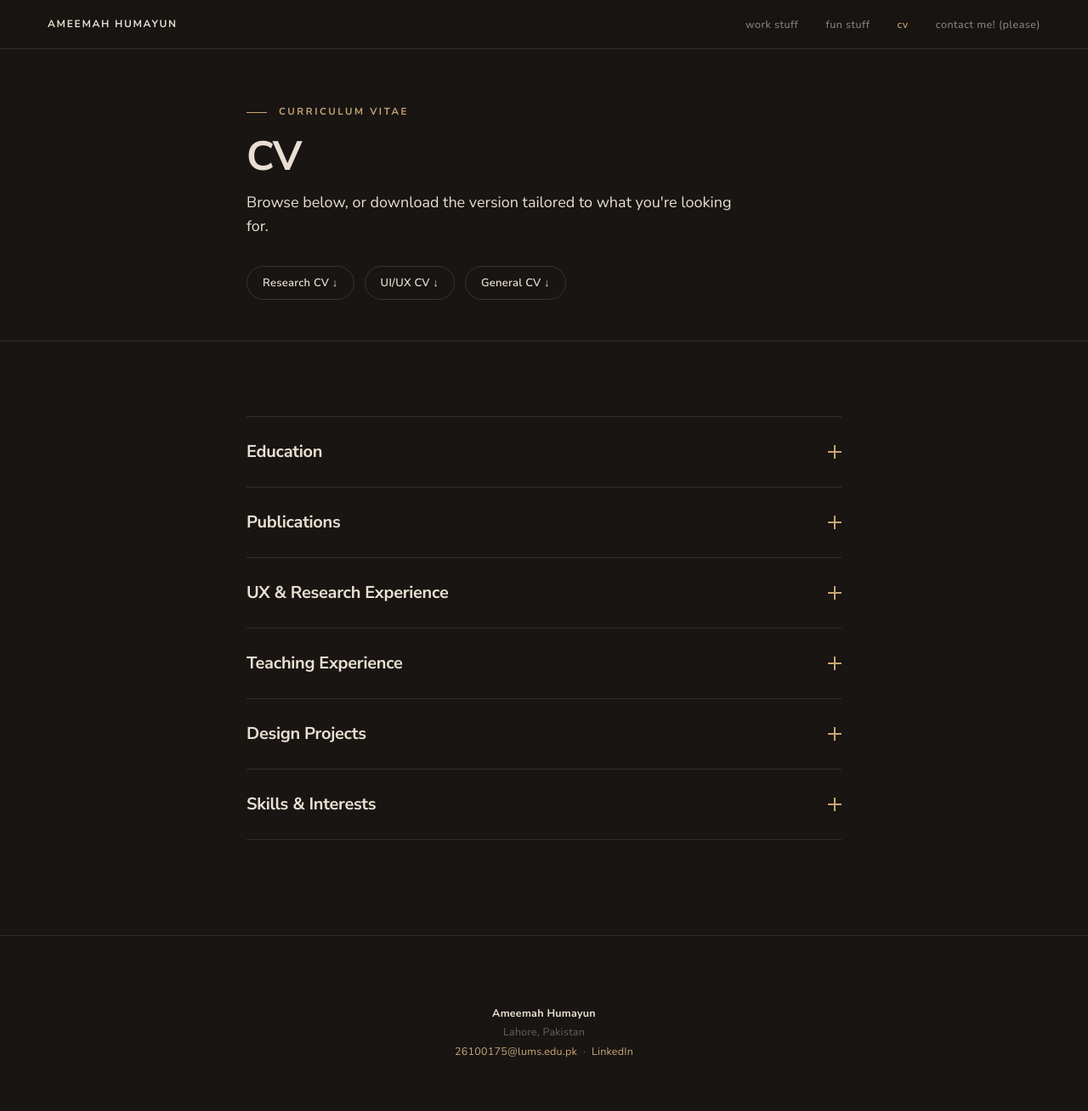
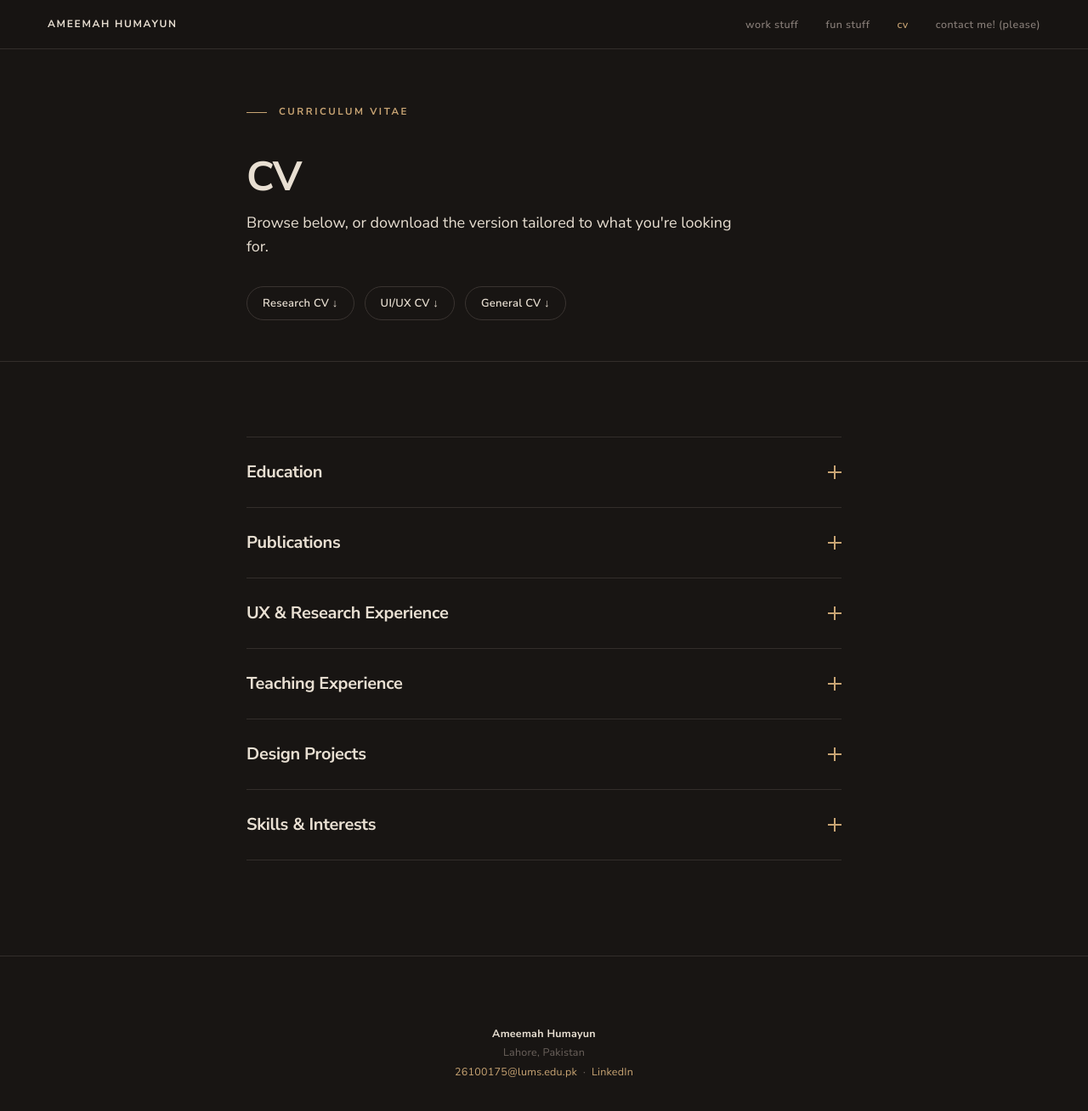
Before and after one commit to ameemahumayun/ameemahumayun.github.io, a Jekyll site: the page built from cv/index.html, in a window 1280 px wide and 1321 px high. Shown: the top 1308 px of the window at 85% size. Built offline with Jekyll 4.4.1, drawn with Linux system fonts in a browser that asks for light colours.

Commit message:
Update components.css

```diff
--- a/assets/css/components.css
+++ b/assets/css/components.css
@@ -52,7 +52,7 @@
   display: flex;
   align-items: center;
   gap: 14px;
-  margin-bottom: var(--space-2);
+  margin-bottom: var(--space-5);
 }
 .eyebrow-rule::before {
   content: "";
@@ -777,3 +777,55 @@
   .cv-skills__row { grid-template-columns: 1fr; gap: 4px; }
   .accordion__hint { display: none; }
 }
+
+
+/* 24. NESTED ACCORDION (sub-collapsibles inside a CV section) -------------- */
+/* Used inside .accordion__body for lab > project nesting. Lighter weight
+   than the top-level accordion so the hierarchy reads clearly. */
+.subaccordion { margin-top: var(--space-2); }
+.subaccordion__item { border-top: 1px solid var(--color-border-soft); }
+.subaccordion__item:last-child { border-bottom: 1px solid var(--color-border-soft); }
+
+.subaccordion__head {
+  list-style: none;
+  cursor: pointer;
+  padding: var(--space-2) 0;
+  display: flex;
+  align-items: baseline;
+  gap: 12px;
+}
+.subaccordion__head::-webkit-details-marker { display: none; }
+.subaccordion__title {
+  font-size: var(--text-base);
+  color: var(--color-text-strong);
+  font-weight: var(--weight-bold);
+  flex: 1;
+}
+.subaccordion__meta {
+  font-size: var(--text-xs);
+  color: var(--color-text-soft);
+  flex-shrink: 0;
+}
+/* small chevron */
+.subaccordion__chev {
+  width: 9px; height: 9px;
+  border-right: 1.5px solid var(--color-accent);
+  border-bottom: 1.5px solid var(--color-accent);
+  transform: rotate(45deg);
+  transition: transform var(--duration) var(--ease);
+  flex-shrink: 0;
+  align-self: center;
+  margin-top: -3px;
+}
+details[open] > .subaccordion__head .subaccordion__chev { transform: rotate(-135deg); margin-top: 2px; }
+
+.subaccordion__body { padding: 0 0 var(--space-3); }
+.subaccordion__body .cv-entry__meta { margin-top: 0; }
+
+/* A lab-level group: name sits above its nested projects */
+.cv-group { padding: var(--space-2) 0; }
+.cv-group:not(:last-child) { margin-bottom: var(--space-2); }
+
+@media (max-width: 768px) {
+  .subaccordion__meta { display: none; }
+}
```
